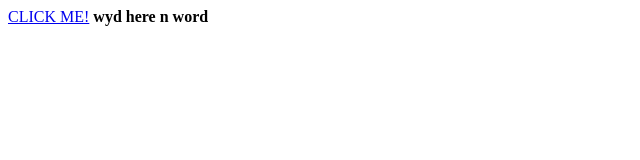
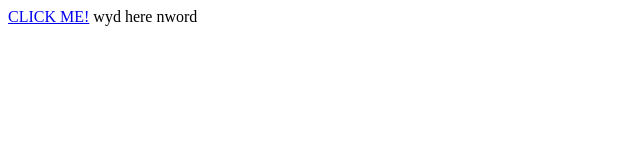
Before and after one commit to revertsfr/site, a plain HTML site: page index.html in a window 1280 px wide. Shown: the full height of the page, 0-640 px from the left. Drawn offline with Linux system fonts and the light colour scheme.

Commit message:
Update index.html

```diff
--- a/index.html
+++ b/index.html
@@ -1,3 +1,3 @@
 <a href="https://pornhub.com" target="_blank">CLICK ME!</a>
 
-<b>wyd here n word</b>
+wyd here nword
```
